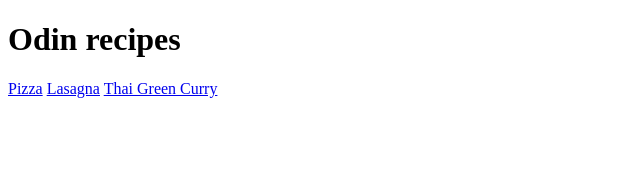
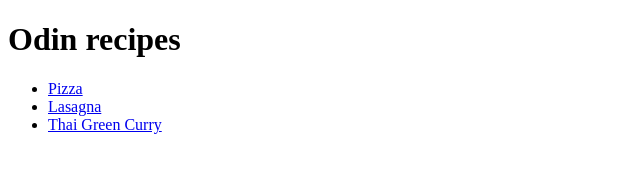
Before and after one commit to Skryder/odin-recipes, a plain HTML site: page index.html in a window 1280 px wide. Shown: the whole page, without its empty margins (0-640 px from the left). Drawn offline with Linux system fonts and the light colour scheme.

Commit message:
Put recipes in unordered list

```diff
--- a/index.html
+++ b/index.html
@@ -9,8 +9,11 @@
 <body>
     <h1>Odin recipes</h1>
 
-    <a href="./recipes/Pizza/pizza.html">Pizza</a>
-    <a href="./recipes/Lasagna/lasagna.html">Lasagna</a>
-    <a href="./recipes/Thai-green-curry/thai_gree_curry.html">Thai Green Curry</a>
+    <ul>
+        <li><a href="./recipes/Pizza/pizza.html">Pizza</a></li>
+        <li><a href="./recipes/Lasagna/lasagna.html">Lasagna</a></li>
+        <li><a href="./recipes/Thai-green-curry/thai_gree_curry.html">Thai Green Curry</a></li>
+    </ul>
+
 </body>
 </html>
```
